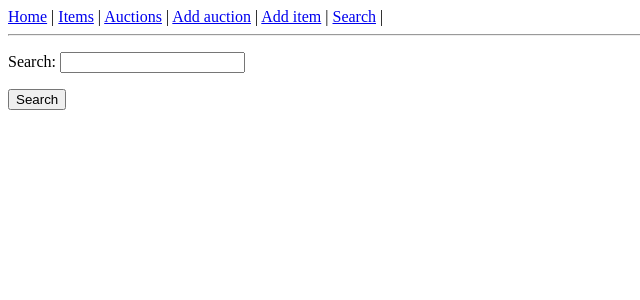
After one commit to filipzmija1/Auction-site, a Django app: page /search in a window 1280 px wide. The commit adds this page. Shown: the top 300 px of the page, without its empty margins (0-640 px from the left). Run offline with Django 4.2, Linux system fonts and the light colour scheme.

Commit message:
search form and search view

```diff
--- a/auctionsite/auctions/forms.py
+++ b/auctionsite/auctions/forms.py
@@ -1,9 +1,19 @@
 from django import forms
 
-from .models import Bid
+from .models import Bid, Opinion
 
 
 class BidForm(forms.ModelForm):
     class Meta:
         model = Bid
         exclude = ['auction']
+
+
+class OpinionForm(forms.ModelForm):
+    class Meta:
+        model = Opinion
+        fields = ['reviewer', 'rating', 'comment']
+
+
+class SearchForm(forms.Form):
+    search = forms.CharField(min_length=3, required=False)
--- a/auctionsite/auctions/templates/auctions/base_template.html
+++ b/auctionsite/auctions/templates/auctions/base_template.html
@@ -9,7 +9,7 @@
 <a href="/auctions">Auctions</a> |
 <a href="/add-auction">Add auction</a> |
 <a href="/add-item">Add item</a> |
-<a href="/add-opinion">Add opinion</a> |
+<a href="/search">Search</a> |
 <hr>
 {% block content %}
 <h1>Welcome to Auction House!</h1>
--- /dev/null
+++ b/auctionsite/auctions/templates/auctions/search_form.html
@@ -0,0 +1,27 @@
+{% extends 'auctions/base_template.html' %}
+{% block title %} Search {% endblock %}
+
+{% block content %}
+<form action="" method="POST">
+    {% csrf_token %}
+    {{ form.as_p }}
+    <input type="submit" value="Search">
+</form><br>
+{% if messages %}
+{% for message in messages %}
+<b>{{ message }}</b>
+{% endfor %}
+{% endif %}
+{% if item_result %}
+<b>Items: </b><br>
+{% for result in item_result %}
+<a href="/items/{{ result.id }}">{{ result }}</a><br>
+{% endfor %}
+{% endif %}
+{% if auction_result %}
+<b>Auctions: </b><br>
+{% for result in auction_result %}
+<a href="/auction/{{ result.id }}">{{ result }}</a><br>
+{% endfor %}
+{% endif %}
+{% endblock %}
--- a/auctionsite/auctions/views.py
+++ b/auctionsite/auctions/views.py
@@ -2,10 +2,12 @@ from django.shortcuts import render, redirect
 from django.views.generic import View, ListView, CreateView
 from django.contrib.auth import get_user_model
 from django.contrib import messages
+from django.http import HttpResponseRedirect
+from django.db.models import Q
 
 from .models import Auction, Item, Opinion, Bid
 from .utils import average_rating
-from .forms import BidForm
+from .forms import BidForm, OpinionForm, SearchForm
 
 
 User = get_user_model()
@@ -83,11 +85,25 @@ class AddItem(CreateView):
     success_url = '/items'
 
 
-class AddOpinion(CreateView):
-    model = Opinion
-    fields = ['auction', 'reviewer', 'rating', 'comment']
-    template_name = 'auctions/opinion_form.html'
-    success_url = 'auctions'
+class AddOpinion(View):
+    """View destined to add new opinions about auctions"""
+    def get(self, request, *args, **kwargs):    # Handle GET request to display the opinion form
+        form = OpinionForm()
+        return render(request, 'auctions/opinion_form.html', {'form': form})
+
+    def post(self, request, *args, **kwargs):
+        form = OpinionForm(request.POST)
+        pk = kwargs['pk']
+        auction = Auction.objects.get(pk=pk)
+        if form.is_valid():     # If form is valid create a new Opinion object and redirect to auction detail page
+            reviewer = form.cleaned_data['reviewer']
+            comment = form.cleaned_data['comment']
+            rating = form.cleaned_data['rating']
+            Opinion.objects.create(auction=auction, reviewer=reviewer, rating=rating, comment=comment)
+            messages.success(request, 'Added opinion successfully')
+            return HttpResponseRedirect(f'/auction/{auction.id}')
+        else:   # If form is not valid render the opinion form again with the validation errors
+            return render(request, 'auctions/opinion_form.html', {'form': form})
 
 
 class BidAuction(View):
@@ -119,3 +135,26 @@ class BidAuction(View):
                 Bid.objects.create(amount=new_price, auction=auction, bidder=bidder)
             messages.success(request, 'Bid successfully')  # Display success and redirect to the auction details page
             return redirect(f'/auction/{auction.id}')
+
+
+class SearchAuction(View):
+    def get(self, request, *args, **kwargs):
+        form = SearchForm()
+        return render(request, 'auctions/search_form.html', {'form': form})
+
+    def post(self, request, *args, **kwargs):
+        form = SearchForm(request.POST)
+        context = {
+            'form': form,
+        }
+        if form.is_valid():
+            search = form.cleaned_data['search']
+            item_results = Item.objects.filter(Q(name__icontains=search) | Q(name__startswith=search))
+            auction_result = Auction.objects.filter(Q(name__icontains=search) | Q(name__startswith=search))
+            if not item_results and not auction_result:
+                messages.error(request, 'Didnt match any result')
+                return render(request, 'auctions/search_form.html', context)
+            else:
+                context['item_result'] = item_results
+                context['auction_result'] = auction_result
+                return render(request, 'auctions/search_form.html', context)
--- a/auctionsite/auctionsite/urls.py
+++ b/auctionsite/auctionsite/urls.py
@@ -30,8 +30,9 @@ urlpatterns = [
     path('auction/<int:pk>', auctions.AuctionDetails.as_view()),
     path('add-auction', auctions.AddAuction.as_view()),
     path('add-item', auctions.AddItem.as_view()),
-    path('add-opinion', auctions.AddOpinion.as_view()),
+    path('add-opinion/<int:pk>', auctions.AddOpinion.as_view()),
     path('bid-auction/<int:pk>', auctions.BidAuction.as_view()),
+    path('search', auctions.SearchAuction.as_view()),
 
 ]
 if settings.DEBUG:
```
Also changed, not shown: auctionsite/db.sqlite3.
